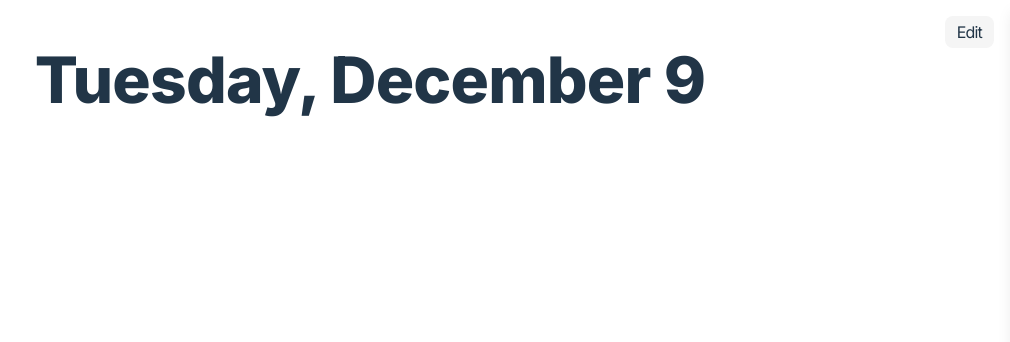
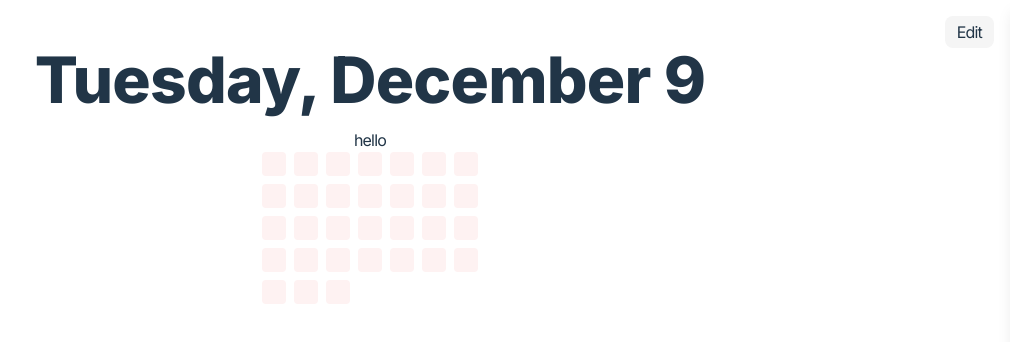
Before and after one commit to leonard-ladva/habit-tracker, a React (Vite) app: page / in a window 1280 px wide. Shown: the top 342 px of the page, without its empty margins (270-1280 px from the left). Built offline with nearby package versions, Linux system fonts and the light colour scheme.

Commit message:
Starting point for calendar view

```diff
--- a/src/App.tsx
+++ b/src/App.tsx
@@ -1,6 +1,7 @@
 import { useMemo, useState } from "react";
 import "./App.css";
 import Sidepanel from "./features/sidepanel/Sidepanel";
+import Overview from "./features/overview/Overview";
 function App() {
   const [sidepanelOpen, setSidepanelOpen] = useState(false);
 
@@ -19,6 +20,7 @@ function App() {
         Edit
       </button>
       <h1 id="today-heading">{todayString}</h1>
+      <Overview></Overview>
       <Sidepanel isOpen={sidepanelOpen} setIsOpen={setSidepanelOpen} />
     </>
   );
--- a/src/features/habits/habitsSlice.ts
+++ b/src/features/habits/habitsSlice.ts
@@ -2,7 +2,7 @@ import { createSlice } from '@reduxjs/toolkit'
 import type { PayloadAction } from '@reduxjs/toolkit'
 
 type ISODate = string;
-type Habit = {
+export interface Habit {
 	name: string,
 	color: string,
 	logs: ISODate[],
--- /dev/null
+++ b/src/features/habits/monthlyView.tsx
@@ -0,0 +1,41 @@
+import type { ReactElement } from "react";
+import type { Habit } from "./habitsSlice";
+
+export interface MonthlyViewProps {
+  habit: Habit;
+}
+
+function daysInCurrentMonth() {
+  const today = new Date();
+  return new Date(today.getFullYear(), today.getMonth() + 1, 0).getDate();
+}
+
+function MonthlyView(props: MonthlyViewProps) {
+  //   const todayString = useMemo(() => {
+  //     const date = new Date();
+  //     return date.toLocaleDateString("en-US", {
+  //       weekday: "long",
+  //       day: "numeric",
+  //       month: "long",
+  //     });
+  //   }, []);
+
+  // based on current month render a box for each day and add them to a table row
+  const days = daysInCurrentMonth();
+
+  const renderedCells: ReactElement[] = [];
+  for (let i = 0; i < days; i++) {
+    renderedCells.push(
+      <div className="h-6 w-6 rounded-sm bg-red-50" key={i}></div>,
+    );
+  }
+
+  return (
+    <div>
+      <h3>{props.habit.name}</h3>
+      <div className="inline-grid grid-cols-7 gap-2">{renderedCells}</div>
+    </div>
+  );
+}
+
+export default MonthlyView;
--- /dev/null
+++ b/src/features/overview/Overview.tsx
@@ -0,0 +1,13 @@
+import MonthlyView from "../habits/monthlyView";
+
+function Overview() {
+  const newHabit = { name: "hello", color: "#f5f6f8", logs: [] };
+  // for each habit create a monthlyView
+  return (
+    <>
+      <MonthlyView habit={newHabit}></MonthlyView>
+    </>
+  );
+}
+
+export default Overview;
--- a/src/features/sidepanel/screens/ListHabitsScreen.tsx
+++ b/src/features/sidepanel/screens/ListHabitsScreen.tsx
@@ -8,6 +8,7 @@ function ListHabitsScreen(props: ScreenProps) {
     <li
       onClick={() => props.goTo("edit")}
       className="flex h-12 list-none items-center gap-4 border-b border-gray-200 bg-neutral-100 px-4 py-2 text-2xl font-extrabold first:rounded-t-2xl last:rounded-b-2xl last:border-none hover:bg-neutral-200"
+      key={habit.name}
     >
       <div
         className={"h-4 w-4 rounded-full"}
```
